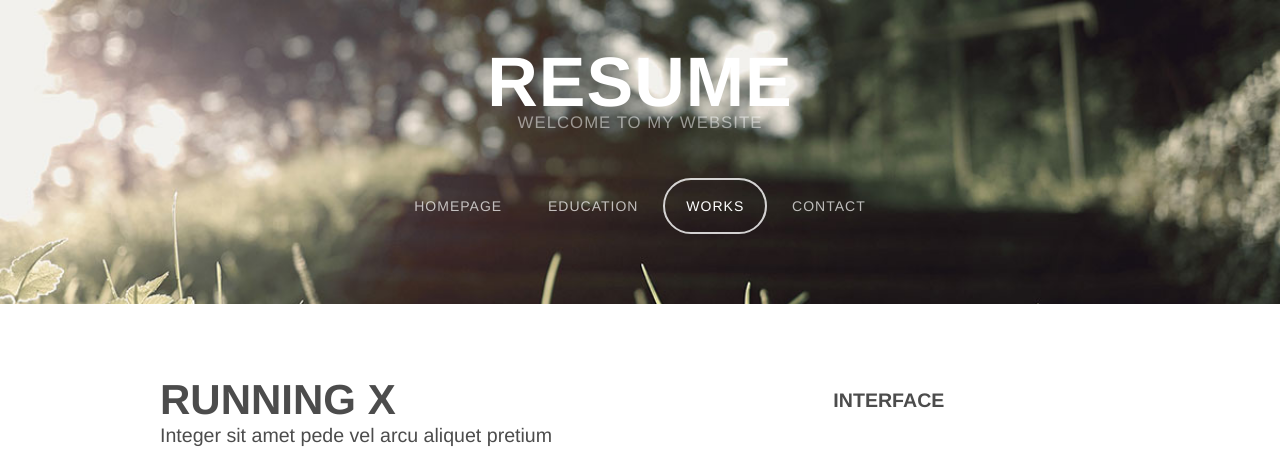
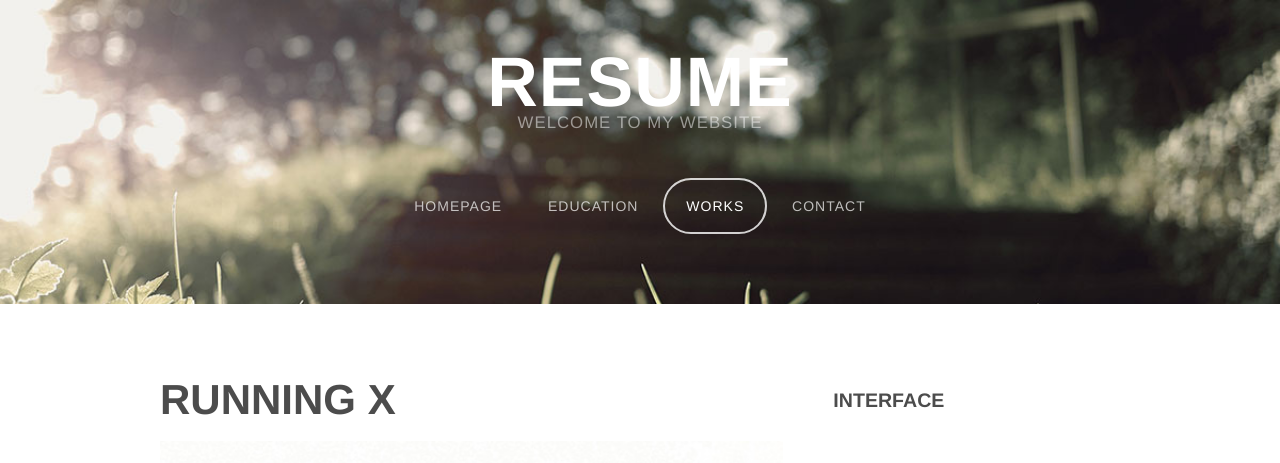
Before and after one commit to brianliu0104/brianliu0104.github.io, a plain HTML site: page Brian's_Web/works.html in a window 1280 px wide. Shown: the top 463 px of the page. Drawn offline with nearby package versions, Linux system fonts and the light colour scheme.

Commit message:
Update works.html

```diff
--- a/Brian's_Web/works.html
+++ b/Brian's_Web/works.html
@@ -54,7 +54,7 @@
 						<section>
 							<header>
 								<h2>Running X</h2>
-								<span class="byline">Integer sit amet pede vel arcu aliquet pretium</span>
+
 							</header>
 							<a href="#" class="image full"><img src="images/Running.jpg" alt="" /></a>
 							<p>Running X provides a community platform that combines the traditional running APP's logging and social platform, allowing people to plan paths and invite friends to build groups, and to search for groups that you want to attend, and even to enjoy your own time.</p>
```
